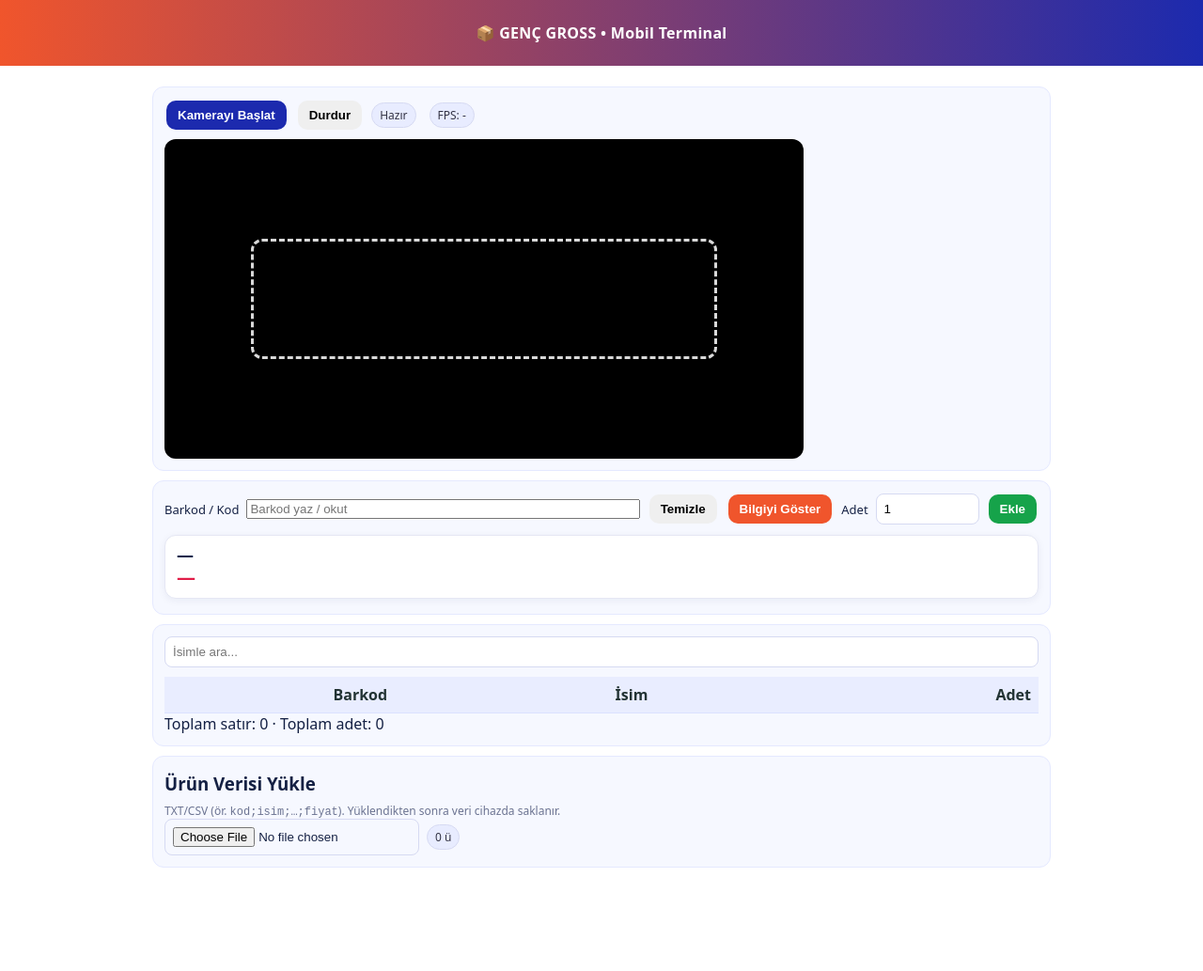
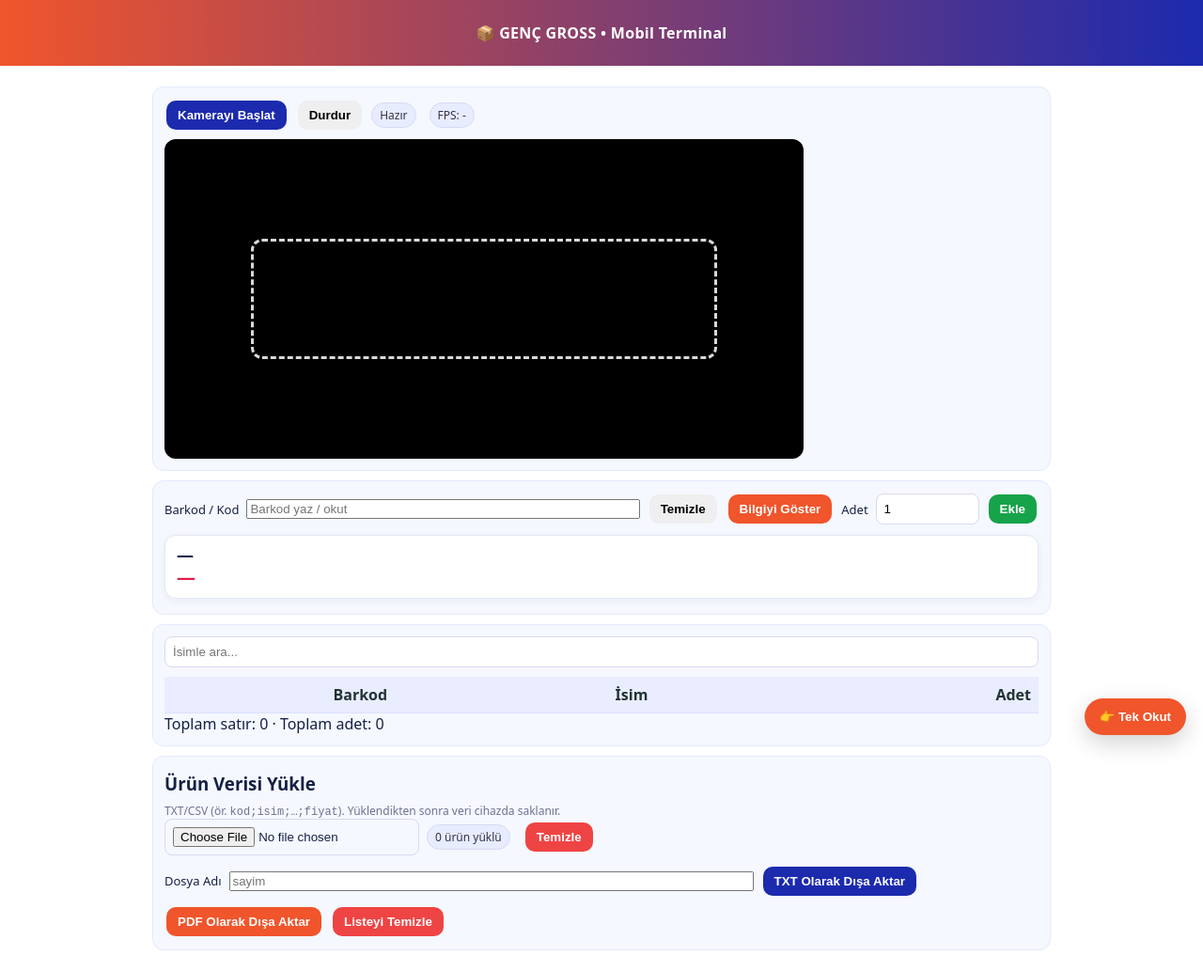
Before and after one commit to myhmmt/El-terminali-mobil, a plain HTML site: page index.html in a window 1280 px wide. Shown: the whole page at 94% size. Before the commit the page ends 945 px from the top, so only its background shows below. Drawn offline with Linux system fonts and the light colour scheme.

Commit message:
Update index.html

```diff
--- a/index.html
+++ b/index.html
@@ -131,4 +131,31 @@
     <div class="muted">TXT/CSV (ör. <code>kod;isim;…;fiyat</code>). Yüklendikten sonra veri cihazda saklanır.</div>
     <div class="row">
       <input id="productFile" type="file" accept=".txt,.csv,.json" />
-      <span id="mapStat" class="chip">0 ü
+      <span id="mapStat" class="chip">0 ürün yüklü</span>
+      <button id="btnClearMap" class="warn">Temizle</button>
+    </div>
+
+    <div class="row" style="margin-top:10px">
+      <label>Dosya Adı</label>
+      <input id="filename" placeholder="sayim" style="width:60%" />
+      <button id="btnExport" class="primary">TXT Olarak Dışa Aktar</button>
+      <button id="btnPDF" class="accent">PDF Olarak Dışa Aktar</button>
+      <button id="btnClear" class="warn">Listeyi Temizle</button>
+    </div>
+  </div>
+
+  <audio id="beep"  src="beep.ogg"  preload="auto"></audio>
+  <audio id="err"   src="error.ogg" preload="auto"></audio>
+</div>
+
+<!-- Sabit “Tek Okut” -->
+<button id="btnScanOnce" class="accent">👉 Tek Okut</button>
+
+<script src="app.js"></script>
+<script>
+  if ('serviceWorker' in navigator) {
+    navigator.serviceWorker.register('sw.js').catch(()=>{});
+  }
+</script>
+</body>
+</html>
```
